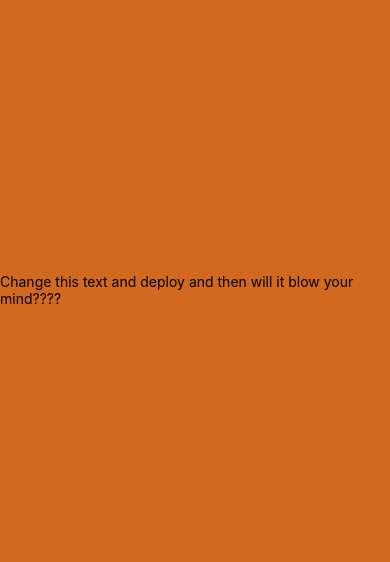
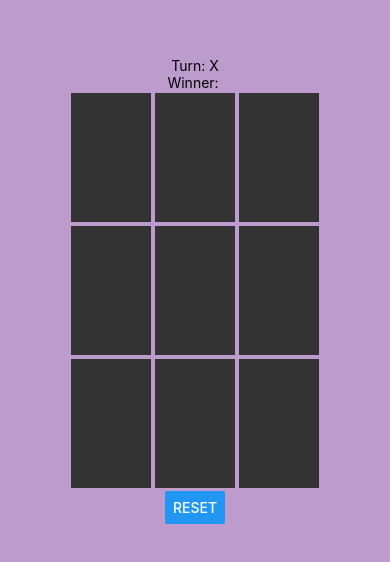
Before and after one commit to technoplato/tic-tac-toe, a React Native app: screen / in a window 390 px wide. Shown: the part 132-694 px from the top of the page. Built offline with nearby package versions, Linux system fonts and the light colour scheme.

Commit message:
Game working

```diff
--- a/App.tsx
+++ b/App.tsx
@@ -1,21 +1,20 @@
-import { StatusBar } from 'expo-status-bar';
-import React from 'react';
-import { StyleSheet, Text, View } from 'react-native';
+import React from "react"
+import { SafeAreaView, StyleSheet } from "react-native"
+import Game from "./src/Game"
 
 export default function App() {
   return (
-    <View style={styles.container}>
-      <Text>Change this text and deploy and then will it blow your mind????</Text>
-      <StatusBar style="auto" />
-    </View>
-  );
+    <SafeAreaView style={styles.container}>
+      <Game type={"local"} size={3} />
+    </SafeAreaView>
+  )
 }
 
 const styles = StyleSheet.create({
   container: {
     flex: 1,
-    backgroundColor: 'chocolate',
-    alignItems: 'center',
-    justifyContent: 'center',
+    justifyContent: "center",
+    alignItems: "center",
+    backgroundColor: "#bd9ccd",
   },
-});
+})
--- /dev/null
+++ b/src/Board.tsx
@@ -0,0 +1,38 @@
+import React from "react"
+import { StyleSheet, View } from "react-native"
+import Square from "./Square"
+import { Mark, SquareValue } from "./types"
+
+const styles = StyleSheet.create({
+  container: {
+    justifyContent: "center",
+    alignItems: "center",
+    flexWrap: "wrap",
+    flexDirection: "row",
+    height: 400,
+  },
+})
+
+type BoardProps = {
+  board: SquareValue[]
+  mark: Mark
+}
+
+const Board: React.FC<BoardProps> = ({ board, mark }) => {
+  return (
+    <View style={styles.container}>
+      {board.map((value, index) => {
+        return (
+          <Square
+            key={index}
+            value={value}
+            handleClick={() => mark(index)}
+            size={board.length}
+          />
+        )
+      })}
+    </View>
+  )
+}
+
+export default Board
--- /dev/null
+++ b/src/Game.tsx
@@ -0,0 +1,37 @@
+import Board from "./Board"
+
+import React from "react"
+import { StyleSheet, View, Text, Button } from "react-native"
+import { GameType } from "./types"
+import { useTicTacToe } from "./useTicTacToe"
+
+const styles = StyleSheet.create({
+  container: {
+    flex: 1,
+    alignItems: "center",
+    justifyContent: "center",
+  },
+})
+
+type GameProps = {
+  type: GameType
+  size: number
+}
+
+const Game: React.FC<GameProps> = ({ type = "local", size = 3 }) => {
+  const { board, winner, turn, mark, reset } = useTicTacToe(
+    type,
+    size,
+  )
+
+  return (
+    <View style={styles.container}>
+      <Text>Turn: {turn}</Text>
+      <Text>Winner: {winner}</Text>
+      <Board {...{ board, mark }} />
+      <Button onPress={reset} title={"Reset"} />
+    </View>
+  )
+}
+
+export default Game
--- /dev/null
+++ b/src/Square.tsx
@@ -0,0 +1,44 @@
+import React from "react"
+import { StyleSheet, Text, TouchableOpacity } from "react-native"
+import { SquareValue } from "./types"
+
+const styles = StyleSheet.create({
+  square: {
+    borderWidth: 2,
+    backgroundColor: "#333",
+    borderColor: "#bd9ccd",
+    justifyContent: "center",
+    alignItems: "center",
+  },
+  text: {
+    fontSize: 40,
+    padding: 12,
+    color: "#a8b8d4",
+  },
+})
+
+type SquareProps = {
+  value: SquareValue
+  handleClick: () => void
+  size: number
+}
+
+const Square: React.FC<SquareProps> = ({
+  value,
+  size,
+  handleClick,
+}) => {
+  const boxSize = `${100 / Math.sqrt(size)}%`
+  const squareStyles = [
+    styles.square,
+    { width: boxSize, height: boxSize },
+  ]
+  console.log("square is rendering")
+  return (
+    <TouchableOpacity onPress={handleClick} style={squareStyles}>
+      <Text style={styles.text}>{value}</Text>
+    </TouchableOpacity>
+  )
+}
+
+export default Square
--- /dev/null
+++ b/src/gameUtils.ts
@@ -0,0 +1,31 @@
+import { DetermineWinner } from "./types"
+
+/**
+ * Standard Tic Tac Toe winner algorithm.
+ *
+ * Simple considerations would need to be made for accommodating a
+ * board of arbitrary size.
+ */
+export const determineWinner: DetermineWinner = (squares) => {
+  const lines = [
+    [0, 1, 2],
+    [3, 4, 5],
+    [6, 7, 8],
+    [0, 3, 6],
+    [1, 4, 7],
+    [2, 5, 8],
+    [0, 4, 8],
+    [2, 4, 6],
+  ]
+  for (let i = 0; i < lines.length; i++) {
+    const [a, b, c] = lines[i]
+    if (
+      squares[a] &&
+      squares[a] === squares[b] &&
+      squares[a] === squares[c]
+    ) {
+      return squares[a]
+    }
+  }
+  return null
+}
--- /dev/null
+++ b/src/types.ts
@@ -0,0 +1,28 @@
+export type GameType = "local" | "single" | "remote"
+
+export type SquareValue = "X" | "O" | null
+
+export type BoardValues = SquareValue[]
+
+export type Winner = SquareValue
+
+export type Turn = "X" | "O"
+
+export type CanMark = (index: number) => boolean
+
+export type Mark = (index: number) => void
+
+export type Reset = () => void
+
+export type TicTacToe = {
+  board: BoardValues
+  winner: Winner
+  turn: Turn
+  canMark: CanMark
+  mark: Mark
+  reset: Reset
+}
+
+export type UseTicTacToe = (type: GameType, size: number) => TicTacToe
+
+export type DetermineWinner = (board: BoardValues) => Winner
--- /dev/null
+++ b/src/useTicTacToe.ts
@@ -0,0 +1,62 @@
+import {
+  BoardValues,
+  CanMark,
+  Mark,
+  Reset,
+  TicTacToe,
+  Turn,
+  UseTicTacToe,
+  Winner,
+} from "./types"
+import { useEffect, useState } from "react"
+import { determineWinner } from "./gameUtils"
+
+const initialBoard = (size: number) => Array(size * size).fill(null)
+
+export const useTicTacToe: UseTicTacToe = (
+  type = "local",
+  size = 3,
+) => {
+  const [turn, setTurn] = useState<Turn>("X")
+
+  const [board, setBoard] = useState<BoardValues>(initialBoard(size))
+
+  const [winner, setWinner] = useState<Winner>(null)
+
+  useEffect(() => {
+    setWinner(determineWinner(board))
+  }, [board, setWinner])
+
+  /**
+   * Further considerations required here for remote multiplayer.
+   */
+  const canMark: CanMark = (index) => board[index] === null && !winner
+
+  const mark: Mark = (index) => {
+    if (!canMark(index)) {
+      return
+    }
+
+    setBoard((board) => {
+      const copy = [...board]
+      copy[index] = turn
+      return copy
+    })
+
+    setTurn(turn === "X" ? "O" : "X")
+  }
+
+  const reset: Reset = () => {
+    setTurn("X")
+    setBoard(initialBoard(size))
+  }
+
+  return {
+    board,
+    canMark,
+    mark,
+    reset,
+    turn,
+    winner,
+  } as TicTacToe
+}
```
Also changed, not shown: package.json (+11 -1 lines), 1 other file (tests, documents, lock files or other folders).
